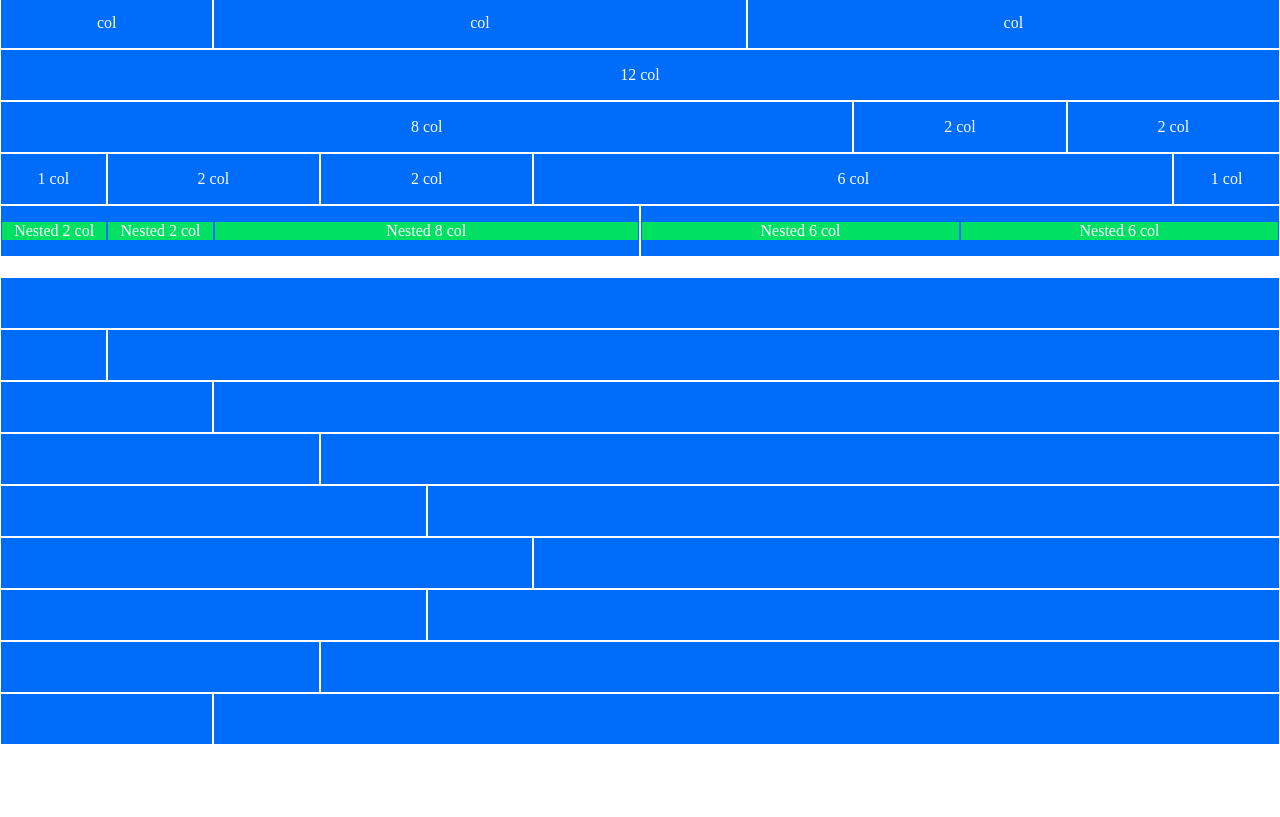
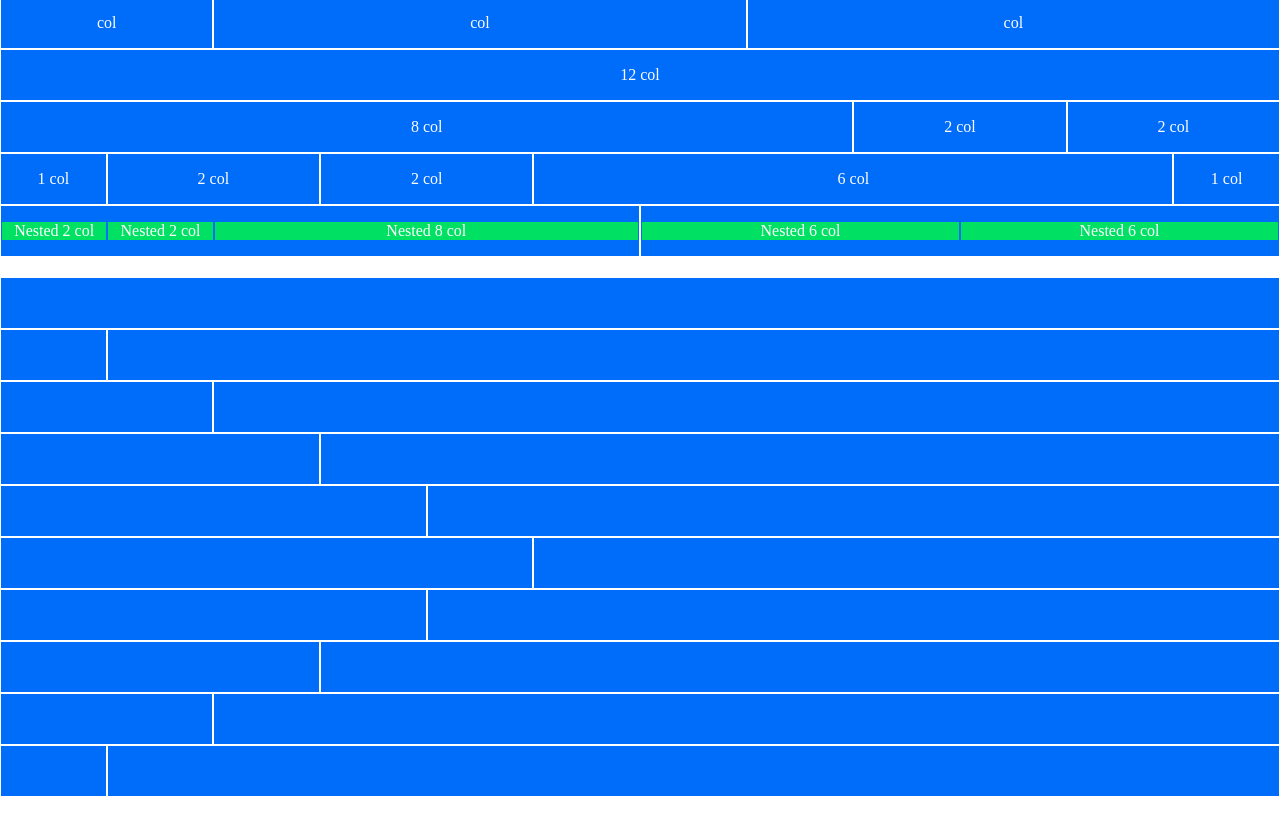
Before and after one commit to FrankFabbriRebe/html-css-12bool, a plain HTML site: page index.html in a window 1280 px wide. Shown: the part 92-909 px from the top of the page. Before the commit the page ends 857 px from the top, so only its background shows below. Drawn offline with Linux system fonts and the light colour scheme.

Commit message:
16th line

```diff
--- a/index.html
+++ b/index.html
@@ -340,6 +340,16 @@
                 </div>
             </div>
 
+            <!-- 16th line -->
+            <div class="row">
+                <div class="col-1">
+                    <div class="blue"></div>
+                </div>
+                <div class="col-11">
+                    <div class="blue"></div>
+                </div>
+            </div>
+
         </div>
 
     </div>
```
